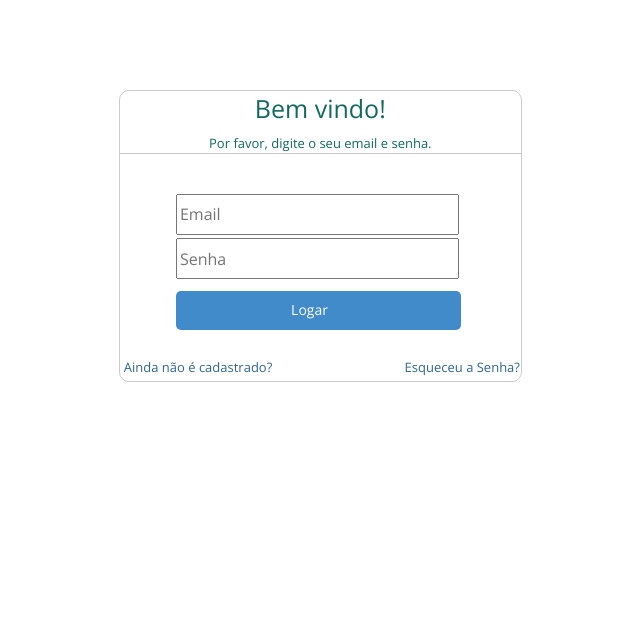
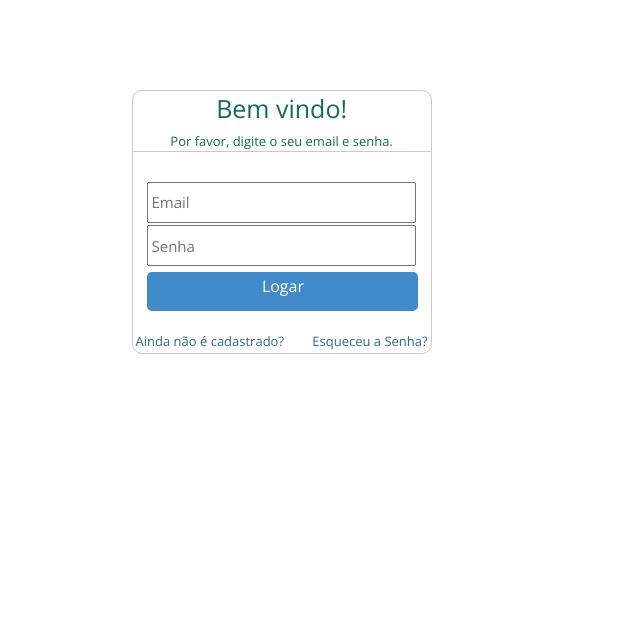
Before and after one commit to diogom10/energy, a CodeIgniter app: page /energia/ in a window 1280 px wide. Shown: the part 80-702 px from the top of the page, without its empty margins (342-982 px from the left). Run offline with CodeIgniter, Linux system fonts and the light colour scheme; some libraries are stand-ins or nearby versions.

Commit message:
tela de login finalizada

```diff
--- a/application/views/login_view.php
+++ b/application/views/login_view.php
@@ -39,11 +39,13 @@
                         <input type="password" class="ipt-password" placeholder="Senha">
                         <br/>
 
+                        <div class="btn-login">
+                            <div class=" text-btn">Logar</div>
+                        </div>
+
                     </div>
 
-                    <div class="btn-login">
-                        <div class=" text-btn">Logar</div>
-                    </div>
+
                     <div class="f_login">
                         <div class="cadastro">Ainda não é cadastrado?</div>
                         <div class="senha">Esqueceu a Senha?</div>
--- a/assets/css/login.css
+++ b/assets/css/login.css
@@ -30,33 +30,33 @@ body {
     bottom: 0%; }
 
 .login {
-  width: 30%;
-  min-width: 403px;
+  margin-left: 37%;
+  margin-top: 7%;
+  width: 22%;
+  min-width: 300px; }
+  .login .p_corpo_inputs {
     border: solid 1px #cacaca;
-  border-radius: 10px;
-  margin-left: 36%;
-  margin-top: 7%; }
+    border-radius: 10px; }
     .login .p_corpo_inputs .p_inputs {
-    margin-left: 14%;
+      margin-left: 5%;
+      margin-right: 5%;
       margin-top: 10%; }
       .login .p_corpo_inputs .p_inputs .ipt-email {
-      width: 197px;
-      height: 23px;
         font-family: "Open Sans", sans-serif;
-      width: 283px;
+        width: 100%;
         height: 41px;
-      margin-bottom: 1%; }
+        margin-bottom: 1%;
+        font-size: 15px; }
       .login .p_corpo_inputs .p_inputs .ipt-password {
-      width: 190px;
-      height: 23px;
         font-family: "Open Sans", sans-serif;
-      width: 283px;
-      height: 41px; }
+        width: 100%;
+        height: 41px;
+        font-size: 15px; }
     .login .p_corpo_inputs .btn-login {
       border-radius: 5px;
-    margin: 3% 0% 0% 14%;
+      margin: 2% 0% 0% 0%;
       height: 39px;
-    width: 71%;
+      width: 101%;
       background-color: #428bca; }
     .login .p_corpo_inputs .btn-login:hover {
       background-color: #3b7ab1;
@@ -64,9 +64,9 @@ body {
     .login .p_corpo_inputs .text-btn {
       color: #ffffff;
       font-family: "Open Sans", sans-serif;
-    position: absolute;
-    margin-top: 9px;
-    margin-left: 9%; }
+      text-align: center;
+      position: relative;
+      bottom: -3px; }
     .login .p_corpo_inputs .title_login {
       font-size: 25px;
       font-family: 'Open Sans', sans-serif;
@@ -90,13 +90,13 @@ body {
       margin-top: 7%;
       margin-bottom: 1%; }
       .login .p_corpo_inputs .f_login .cadastro {
+        margin-left: 1%;
         float: left;
-      margin-left: 1%;
         color: #316694;
         cursor: pointer; }
       .login .p_corpo_inputs .f_login .senha {
-      float: left;
-      margin-left: 33%;
+        margin-right: 1%;
+        float: right;
         color: #316694;
         cursor: pointer; }
 
--- a/assets/css/login.scss
+++ b/assets/css/login.scss
@@ -11,44 +11,46 @@ and open the template in the editor.
 @import "global";
 $fonte-inputs:  'Open Sans', sans-serif;
 $borda-login:#cacaca;
-
+$fonte-inputs-tamanho:15px;
 .login
 {
-    // min-width: 350px;
-    width: 30%;
-    min-width: 403px;
-
-    border: solid 1px $borda-login;
-    border-radius: 10px;
-    margin-left: 36%;
+    margin-left: 37%;
     margin-top: 7%;
-
+    width:22%;
+    min-width:300px;
     .p_corpo_inputs
     {
+
+
+        border: solid 1px $borda-login;
+        border-radius: 10px;
+
+
         .p_inputs
         {
-            margin-left: 14%;
+            margin-left: 5%;
+            margin-right: 5%;
             margin-top: 10%;
 
             .ipt-email
             {
-                width: 197px;
-                height:23px;
+
                 font-family:$fonte-inputs;
-                width: 283px;
+                width: 100%;
                 height: 41px;
                 margin-bottom:1%;
+                font-size:$fonte-inputs-tamanho;
 
 
             }
 
             .ipt-password
             {
-                width: 190px;
-                height:23px;
+
                 font-family:$fonte-inputs;
-                width: 283px;
+                width: 100%;
                 height: 41px;
+                font-size:$fonte-inputs-tamanho;
             }
 
 
@@ -60,9 +62,9 @@ $borda-login:#cacaca;
         .btn-login
         {
             border-radius: 5px;
-            margin: 3% 0% 0% 14%;
+            margin: 2% 0% 0% 0%;
             height: 39px;
-            width: 71%;
+            width: 101%;
             background-color: #428bca;
         }
 
@@ -76,10 +78,10 @@ $borda-login:#cacaca;
         {
             color: #ffffff;
             font-family: "Open Sans", sans-serif;
-            //text-align: center;
-            position: absolute;
-            margin-top: 9px;
-            margin-left: 9%;
+            text-align: center;
+            position: relative;
+            bottom:-3px;
+
         }
 
 
@@ -125,21 +127,23 @@ $borda-login:#cacaca;
 
             .cadastro
             {
+                margin-left: 1%;
                 float:left;
-                margin-left:1%;
                 color:#316694;
                 cursor:pointer;
             }
 
             .senha
             {
-                float:left;
-                margin-left: 33%;
+                margin-right: 1%;
+                float:right;
                 color:#316694;
                 cursor:pointer;
 
             }
+
         }
+
 
 
     }
```
Also changed, not shown: 1 other file. Lines whose indentation alone changed are shown as unchanged.
